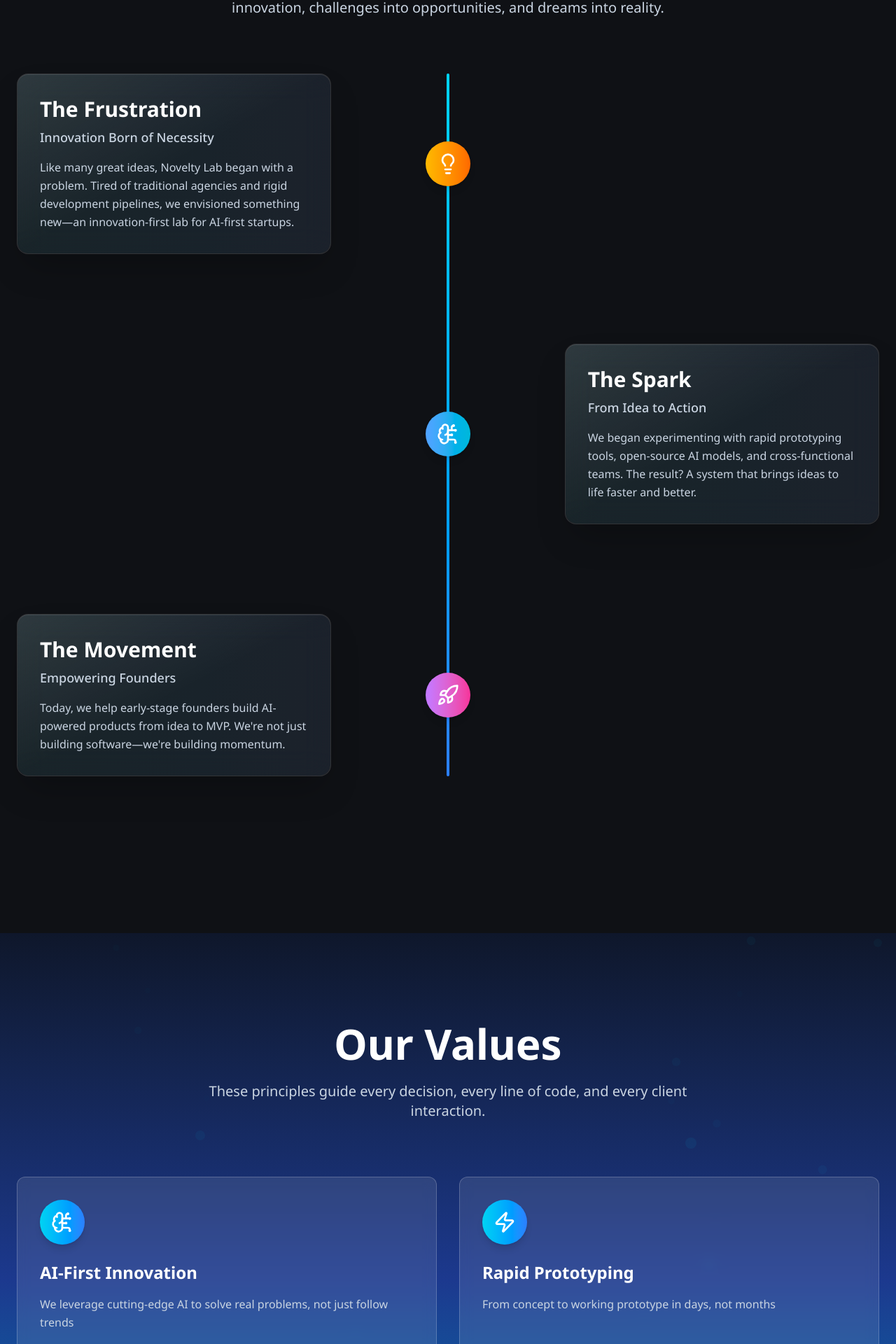
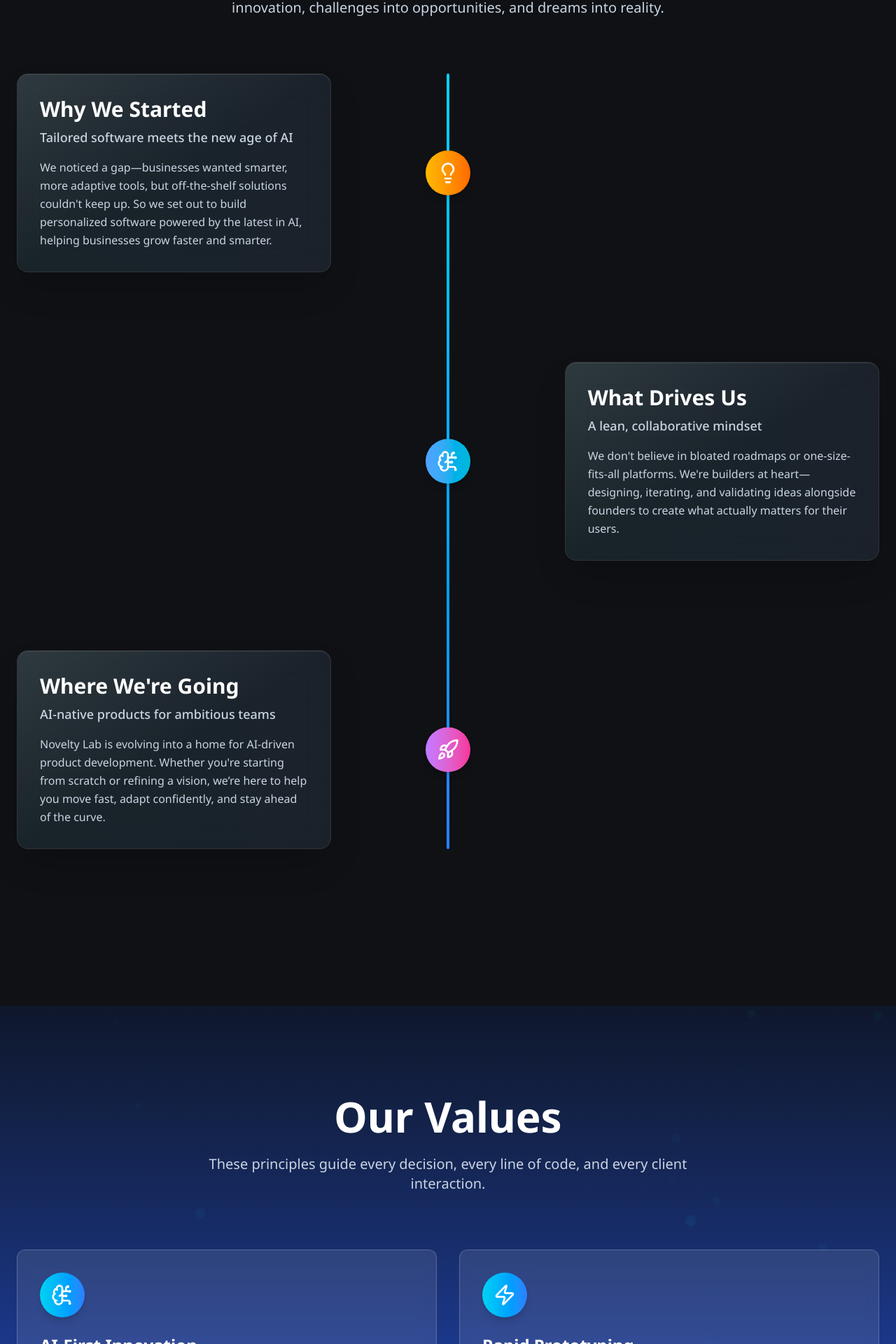
Before and after one commit to rupeshbug/novelty_lab_website, a Next.js app: page /about in a window 1280 px wide. Shown: the part 1011-2931 px from the top of the page at 70% size. Built offline with nearby package versions, Linux system fonts and the light colour scheme; no server answers.

Commit message:
contents modified

```diff
--- a/src/app/(public)/about/page.tsx
+++ b/src/app/(public)/about/page.tsx
@@ -17,28 +17,28 @@
 const storyChapters = [
   {
     id: 1,
-    title: "The Frustration",
-    subtitle: "Innovation Born of Necessity",
+    title: "Why We Started",
+    subtitle: "Tailored software meets the new age of AI",
     content:
-      "Like many great ideas, Novelty Lab began with a problem. Tired of traditional agencies and rigid development pipelines, we envisioned something new—an innovation-first lab for AI-first startups.",
+      "We noticed a gap—businesses wanted smarter, more adaptive tools, but off-the-shelf solutions couldn't keep up. So we set out to build personalized software powered by the latest in AI, helping businesses grow faster and smarter.",
     icon: Lightbulb,
     color: "from-amber-400 to-orange-500",
   },
   {
     id: 2,
-    title: "The Spark",
-    subtitle: "From Idea to Action",
+    title: "What Drives Us",
+    subtitle: "A lean, collaborative mindset",
     content:
-      "We began experimenting with rapid prototyping tools, open-source AI models, and cross-functional teams. The result? A system that brings ideas to life faster and better.",
+      "We don't believe in bloated roadmaps or one-size-fits-all platforms. We're builders at heart—designing, iterating, and validating ideas alongside founders to create what actually matters for their users.",
     icon: BrainCircuit,
     color: "from-blue-400 to-cyan-500",
   },
   {
     id: 3,
-    title: "The Movement",
-    subtitle: "Empowering Founders",
+    title: "Where We're Going",
+    subtitle: "AI-native products for ambitious teams",
     content:
-      "Today, we help early-stage founders build AI-powered products from idea to MVP. We're not just building software—we're building momentum.",
+      "Novelty Lab is evolving into a home for AI-driven product development. Whether you're starting from scratch or refining a vision, we’re here to help you move fast, adapt confidently, and stay ahead of the curve.",
     icon: Rocket,
     color: "from-purple-400 to-pink-500",
   },
@@ -48,23 +48,25 @@
   {
     title: "AI-First Innovation",
     description:
-      "We leverage cutting-edge AI to solve real problems, not just follow trends",
+      "We use AI where it matters—solving real problems, not just chasing hype.",
     icon: BrainCircuit,
   },
   {
     title: "Rapid Prototyping",
-    description: "From concept to working prototype in days, not months",
+    description:
+      "Ideas shouldn't wait. We move from concept to prototype in days, not months.",
     icon: Zap,
   },
   {
     title: "Founder-Focused",
-    description: "Every decision is made with early-stage founders in mind",
+    description:
+      "Our work starts with your vision. We build like your business depends on it—because it does.",
     icon: Heart,
   },
   {
     title: "Open Innovation",
     description:
-      "We share knowledge, tools, and best practices with the community",
+      "We believe in sharing—tools, learnings, and momentum. Progress grows faster when it’s open.",
     icon: Globe,
   },
 ];
```
